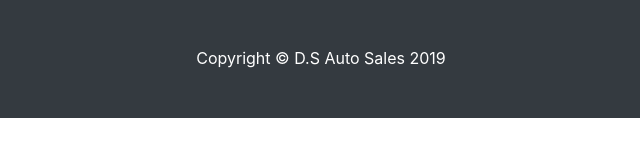
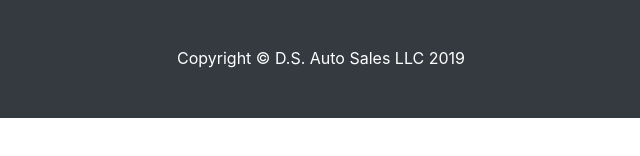
Before and after one commit to danielz4861/car-sale-project, a website: page startbootstrap-modern-business-gh-pages/faq.html in a window 1280 px wide. Shown: the part 502-658 px from the top of the page, 319-959 px from the left. Drawn offline with Linux system fonts and the light colour scheme.

```diff
--- a/startbootstrap-modern-business-gh-pages/faq.html
+++ b/startbootstrap-modern-business-gh-pages/faq.html
@@ -8,7 +8,7 @@
   <meta name="description" content="">
   <meta name="author" content="">
 
-  <title>D.S Auto Sales</title>
+  <title>FAQ</title>
 
   <!-- Bootstrap core CSS -->
   <link href="vendor/bootstrap/css/bootstrap.min.css" rel="stylesheet">
@@ -121,7 +121,7 @@
   <!-- Footer -->
   <footer class="py-5 bg-dark">
     <div class="container">
-      <p class="m-0 text-center text-white">Copyright &copy; D.S Auto Sales 2019</p>
+      <p class="m-0 text-center text-white">Copyright &copy; D.S. Auto Sales LLC 2019</p>
     </div>
     <!-- /.container -->
   </footer>
```
Also changed, not shown: startbootstrap-modern-business-gh-pages/about.html (+1 -1 lines), startbootstrap-modern-business-gh-pages/contact.html (+2 -2 lines), startbootstrap-modern-business-gh-pages/services.html (+1 -1 lines), car-sale-project/index.html (deleted).
